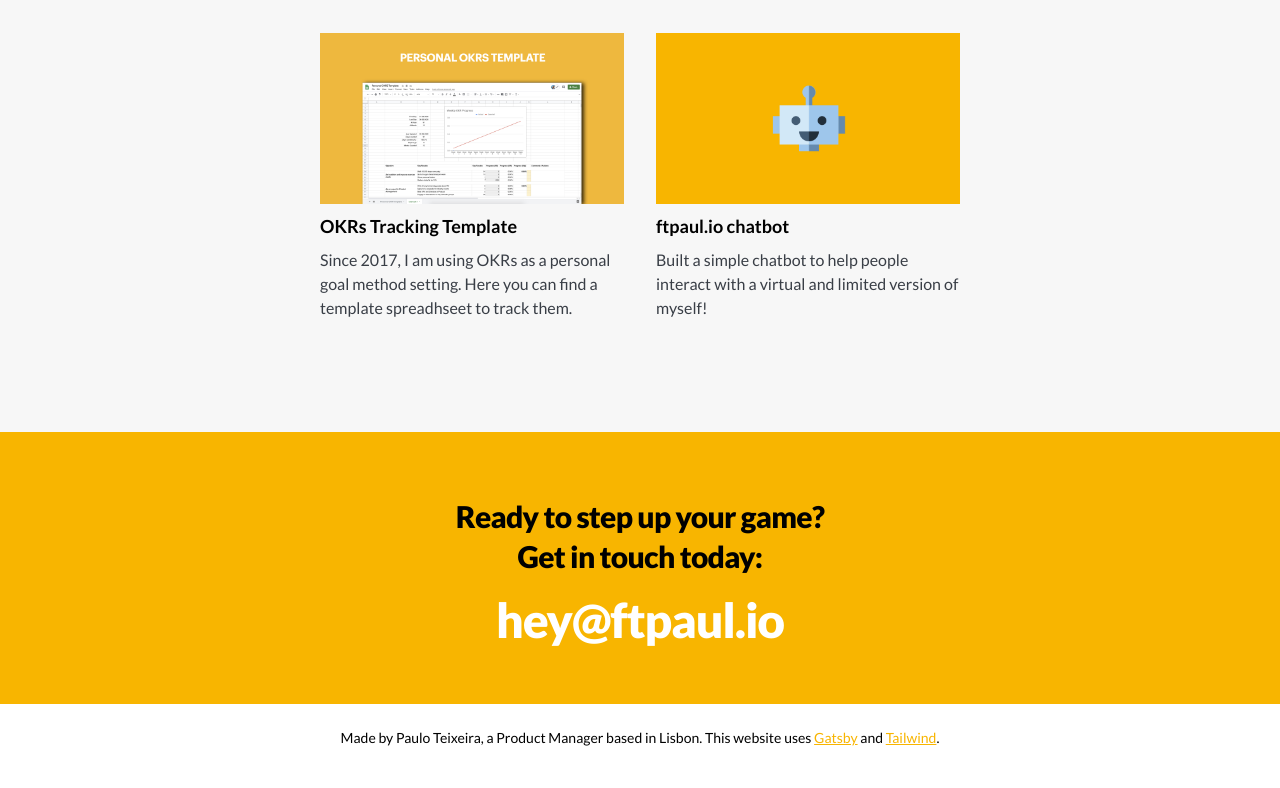
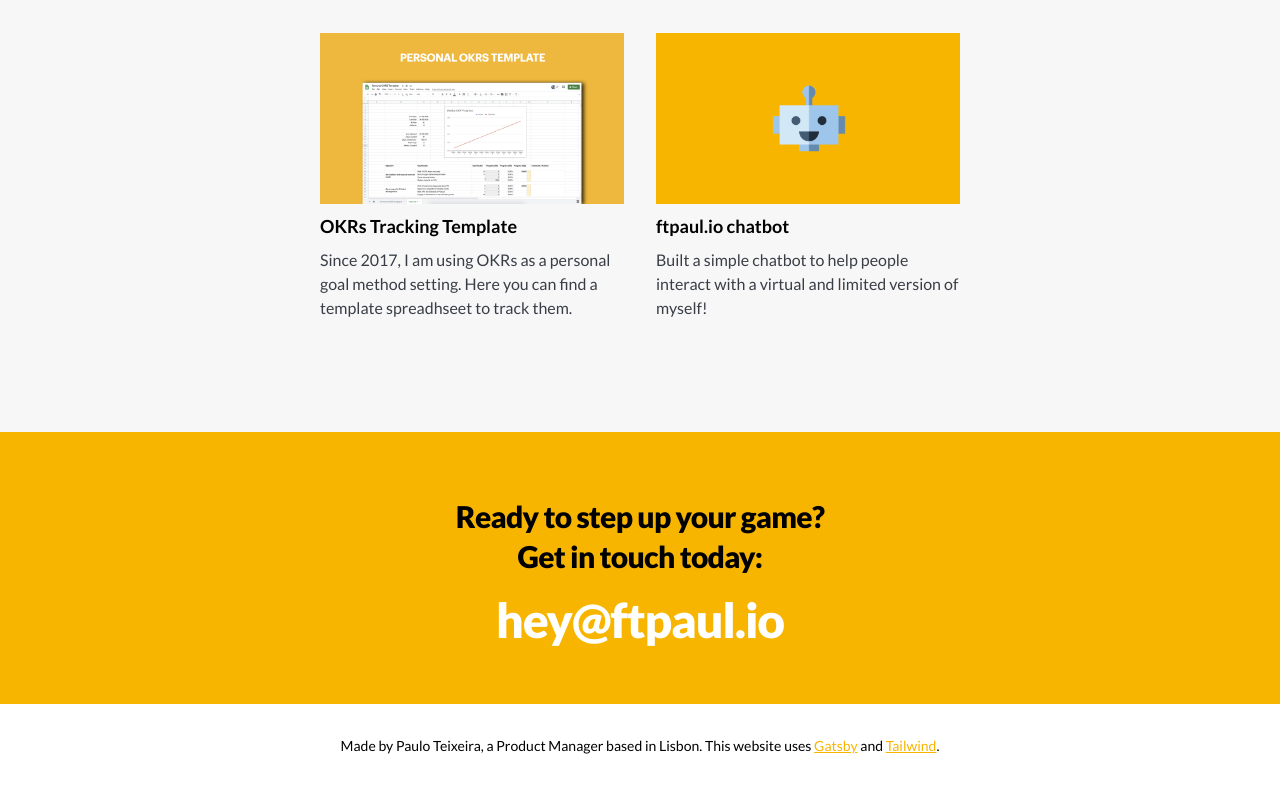
Before and after one commit to ftpaul/ftpaul, a Gatsby site: page / in a window 1280 px wide. Shown: the part 2467-3255 px from the top of the page. Built offline with nearby package versions, Linux system fonts and the light colour scheme; Gatsby itself is replaced by a stand-in of ours; some packages are replaced by stand-ins of ours.

Commit message:
added folder to group navigation components

```diff
--- a/src/components/footer.js
+++ b/src/components/navigation/footer.js
@@ -3,7 +3,7 @@
 
 export default ( ) => (
 
-  <div className="flex flex-wrap max-w-screen-lg mx-auto py-6 px-4 justify-center md:justify-center sm:justify-start xs:justify-start">
+  <div className="flex flex-wrap max-w-screen-lg mx-auto py-8 px-4 justify-center md:justify-center sm:justify-start xs:justify-start">
     <p className="text-sm">Made by Paulo Teixeira, a Product Manager based in Lisbon. This website uses&nbsp;
       <a href="https://gatsbyjs.org" className="text-yellow-600 underline hover:text-yellow-400">Gatsby</a> and&nbsp;
       <a href="https://tailwindcss.com/" className="text-yellow-600 underline hover:text-yellow-400">Tailwind</a>.
--- a/src/pages/books.js
+++ b/src/pages/books.js
@@ -1,8 +1,8 @@
 import React from "react"
 import { graphql } from 'gatsby'
-import Navigation from '../components/navigation'
+import Navigation from '../components/navigation/navigation'
 import SEO from '../components/seo'
-import Footer from '../components/footer'
+import Footer from '../components/navigation/footer'
 import ContentColumn from '../components/contentColumn'
 import BookCard from '../components/books/bookCard'
 
--- a/src/pages/chatbot.js
+++ b/src/pages/chatbot.js
@@ -2,8 +2,8 @@
 import ChatBot from 'react-simple-chatbot'
 import { Link } from "gatsby"
 import { ThemeProvider } from 'styled-components'
-import YellowTopBar from "../components/yellowTopBar"
-import Logo from "../components/logo"
+import YellowTopBar from "../components/navigation/yellowTopBar"
+import Logo from "../components/navigation/logo"
 import SEO from "../components/seo"
 
 
--- a/src/pages/index.js
+++ b/src/pages/index.js
@@ -1,8 +1,8 @@
 import React, { useState }  from "react"
 import { graphql } from 'gatsby'
-import Navigation from '../components/navigation'
+import Navigation from '../components/navigation/navigation'
 import SEO from '../components/seo'
-import Footer from '../components/footer'
+import Footer from '../components/navigation/footer'
 import ResumeCTA from "../components/about/resumeCTA"
 import Testimonials from "../components/about/testimonials"
 import Features from "../components/about/features"
--- a/src/pages/resume.js
+++ b/src/pages/resume.js
@@ -3,7 +3,7 @@
 import SEO from '../components/seo'
 import Footer from '../components/resume/footerCTA'
 import ExperienceBlock from '../components/resume/experienceBlock'
-import YellowTopBar from '../components/yellowTopBar'
+import YellowTopBar from '../components/navigation/yellowTopBar'
 import '../assets/css/resume.css'
 
 
--- a/src/pages/writing.js
+++ b/src/pages/writing.js
@@ -1,8 +1,8 @@
 import React from "react"
 import { Link, graphql } from "gatsby"
-import Navigation from '../components/navigation'
+import Navigation from '../components/navigation/navigation'
 import SEO from '../components/seo'
-import Footer from '../components/footer'
+import Footer from '../components/navigation/footer'
 import ContentColumn from '../components/contentColumn'
 
 
--- a/src/templates/post.js
+++ b/src/templates/post.js
@@ -1,8 +1,8 @@
 import React from "react"
 import { graphql } from "gatsby"
-import Navigation from '../components/navigation'
+import Navigation from '../components/navigation/navigation'
 import SEO from '../components/seo'
-import Footer from '../components/footer'
+import Footer from '../components/navigation/footer'
 import ContentColumn from '../components/contentColumn'
 
 
```
Also changed, not shown: src/components/navigation/logo.js (renamed from src/components/logo.js), src/components/navigation/navigation.js (renamed from src/components/navigation.js), src/components/navigation/yellowTopBar.js (renamed from src/components/yellowTopBar.js).
